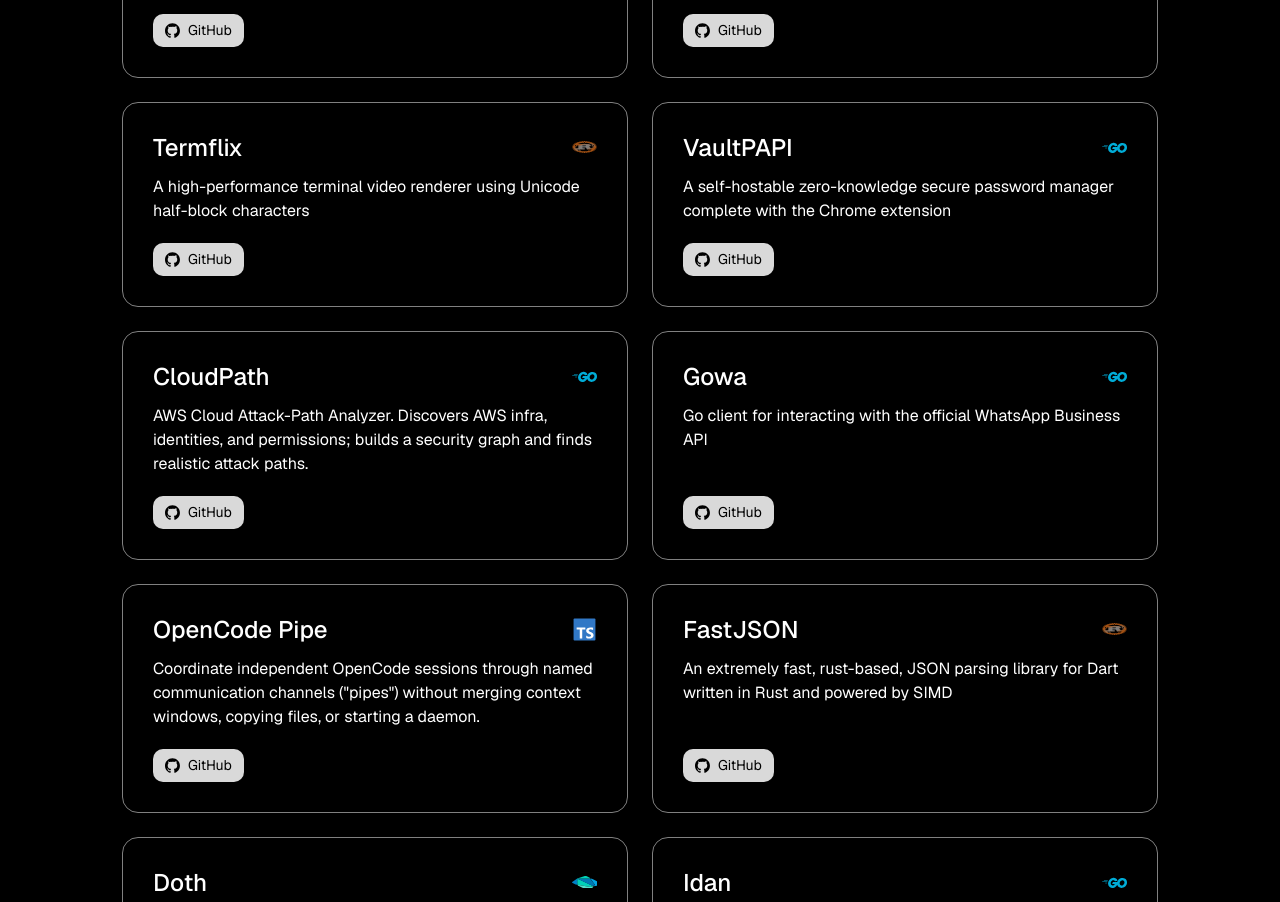
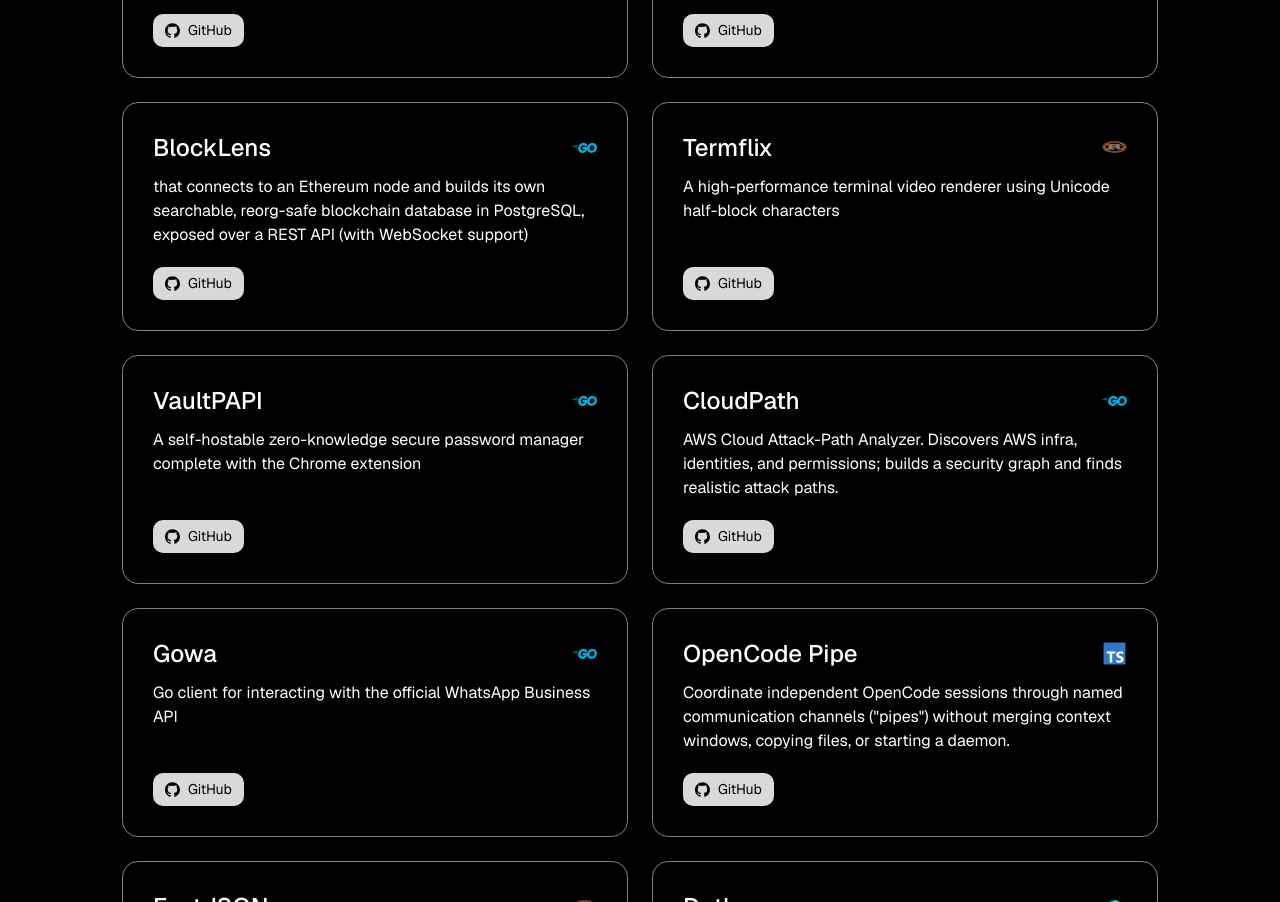
Before and after one commit to tobibamidele/portfolio, a React (Vite) app: page / in a window 1280 px wide. Shown: the part 1840-2742 px from the top of the page. Built offline with nearby package versions, Linux system fonts and the light colour scheme; no server answers.

Commit message:
Add blocklens projects

```diff
--- a/src/components/Projects.jsx
+++ b/src/components/Projects.jsx
@@ -12,6 +12,12 @@ const projects = [
     name: 'Polo',
     description: 'A stack-based bytecode-interpreted programming language',
     githubUrl: 'https://github.com/tobibamidele/polo-lang',
+    icon: '/icons/go_icon.svg',
+  },
+  {
+    name: "BlockLens",
+    description: 'that connects to an Ethereum node and builds its own searchable, reorg-safe blockchain database in PostgreSQL, exposed over a REST API (with WebSocket support)',
+    githubUrl: 'https://github.com/tobibamidele/blocklens',
     icon: '/icons/go_icon.svg',
   },
   {
```
